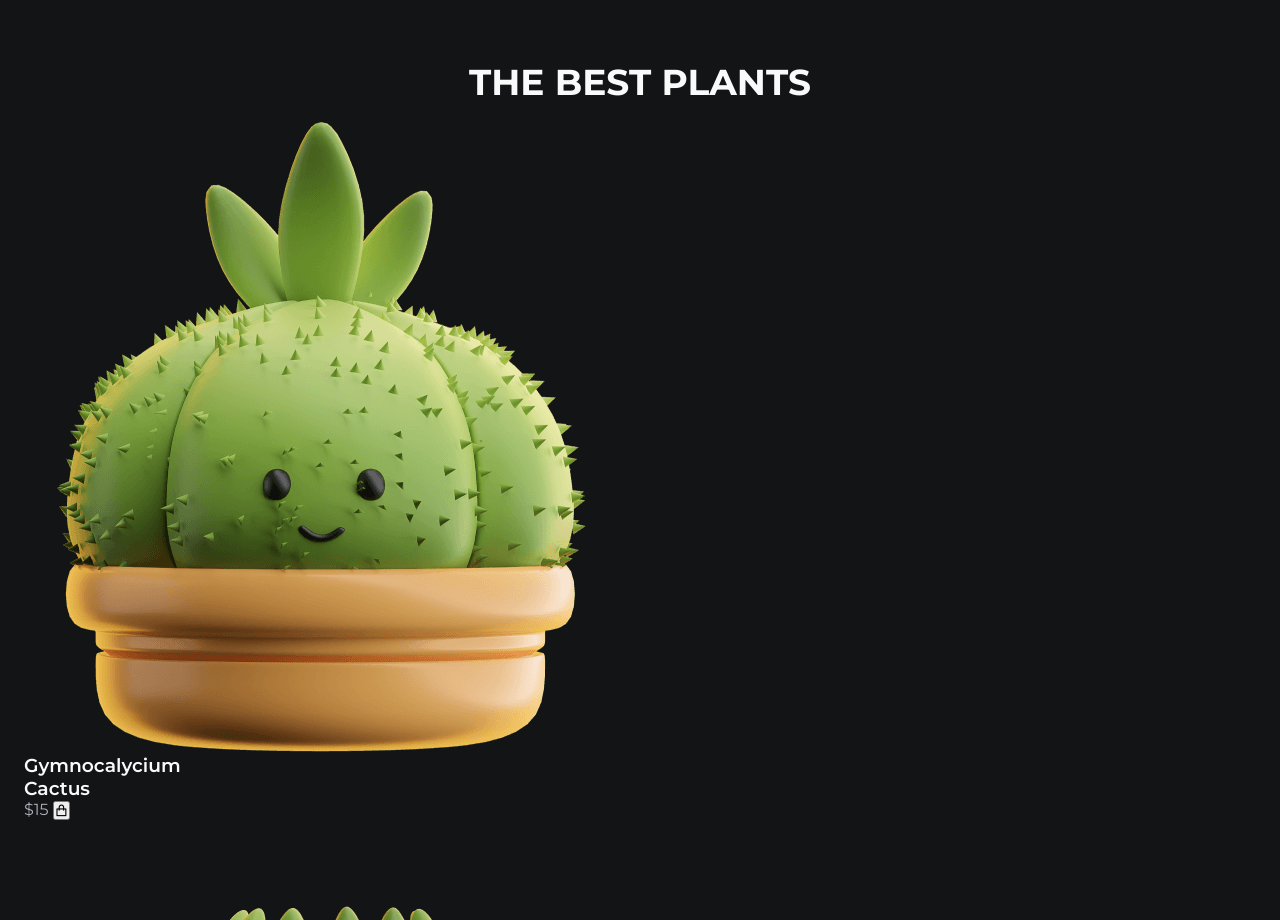
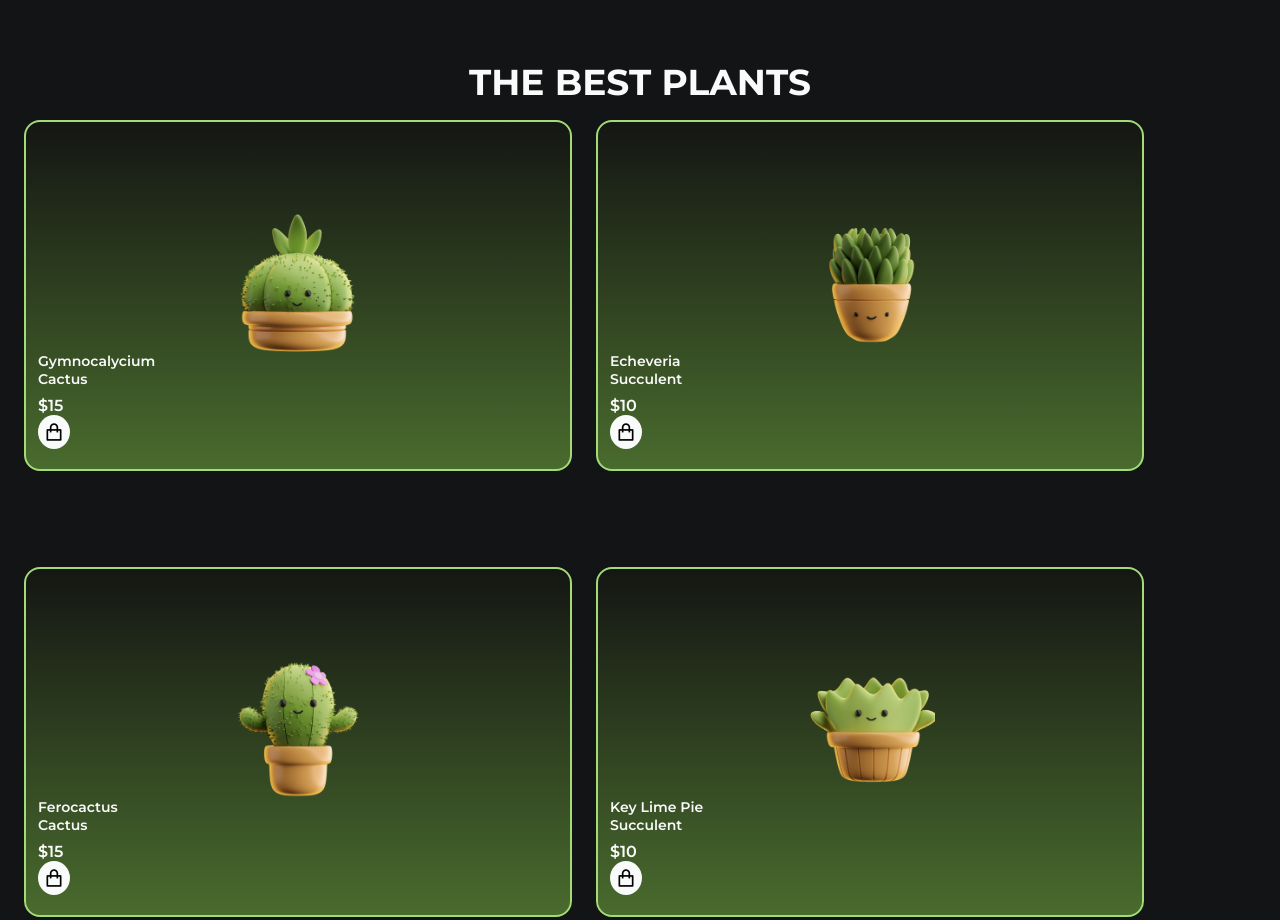
Before and after one commit to nggiest/cactus_landing_page, a plain HTML site: page index.html in a window 1280 px wide. Shown: the part 2140-3060 px from the top of the page. Drawn offline with nearby package versions, Linux system fonts and the light colour scheme.

Commit message:
css blur

```diff
--- a/assets/css/styles.css
+++ b/assets/css/styles.css
@@ -349,7 +349,53 @@ img {
 }
 
 /*=============== SHOP ===============*/
+.shop__container {
+  padding-top: 6.5 rem;
+  grid-template-columns: repeat(2, 1fr);
+  gap: 6rem 1.5rem;
+}
 
+.shop__card {
+  background: var(--gradient-card);
+  padding: 5.75rem 0.75rem 1.25rem 0.75rem;
+  border: 2px solid var(--first-color-light);
+  border-radius: 1rem;
+}
+
+.shop__img {
+  position: static;
+  top: -4.5rem;
+  left: 0;
+  right: 0;
+  width: 130px;
+  margin: 0 auto;
+  transition: transform 0.4s;
+}
+
+.shop__title {
+  font-size: var(--small-font-size);
+  font-weight: var(--font-semi-bold);
+  margin-bottom: 0.5rem;
+}
+
+.shop__price {
+  color: var(--title-color);
+  font-weight: var(--font-semi-bold);
+}
+
+.shop__button {
+  /* position: absolute; */
+  right: 0.75rem;
+  bottom: 0.75rem;
+  outline: none;
+  border: none;
+  background-color: var(--white-color);
+  padding: 6px;
+  border-radius: 50%;
+  font-size: 1.25rem;
+  display: grid;
+  cursor: pointer;
+}
 /*=============== CARE ===============*/
 
 /*=============== CONTACT ===============*/
```
